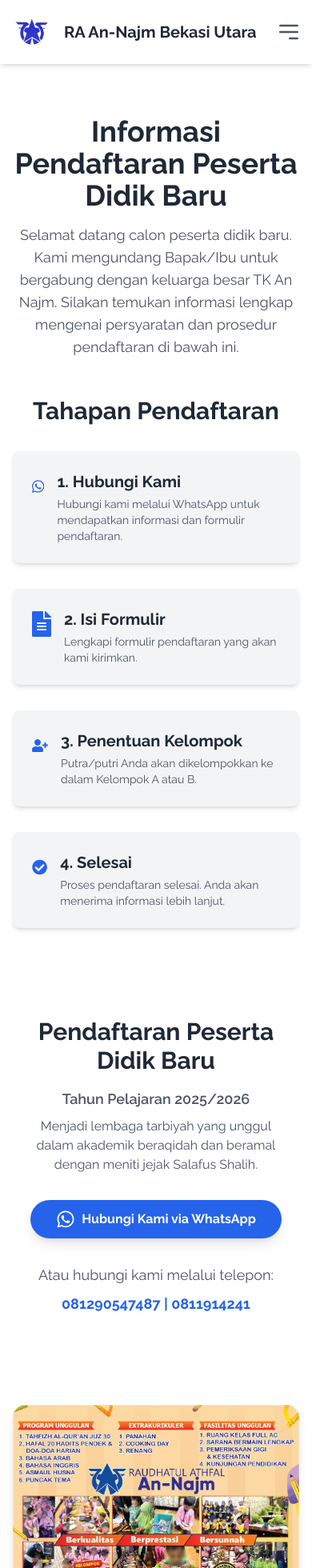
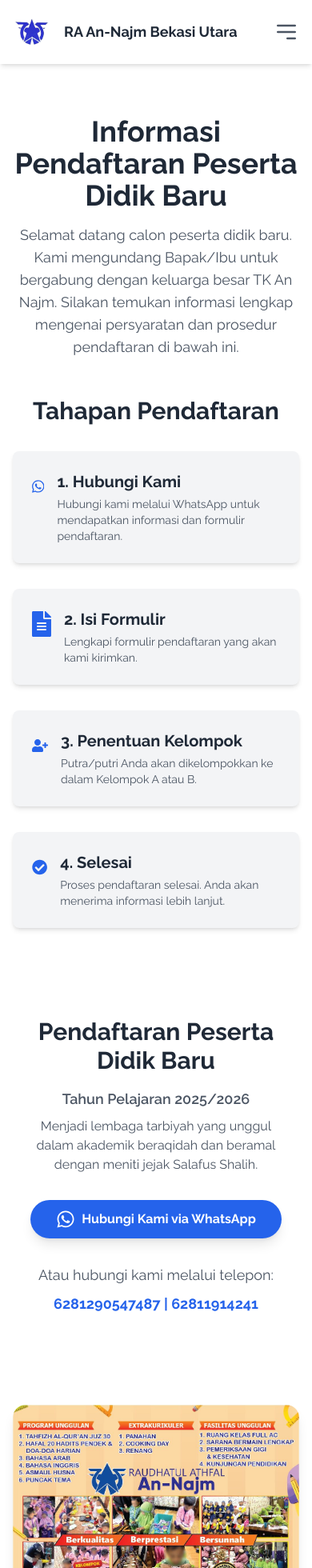
Before and after one commit to s-erzv/annajm, a React (Vite) app: page /ppdb in a window 390 px wide. Shown: the top 1960 px of the page at 80% size. Built offline with nearby package versions, Linux system fonts and the light colour scheme.

Commit message:
change the phone number

```diff
--- a/src/components/Header.jsx
+++ b/src/components/Header.jsx
@@ -13,7 +13,7 @@ const Header = () => {
           <Link to="/">
             <img src={LogoAnNajm} alt="Logo RA An-Najm" className="h-12" />
           </Link>
-          <h1 className="md:block text-xl font-bold text-heading-dark">RA An-Najm Bekasi Utara</h1>
+          <h1 className="text-lg md:block md:text-xl font-bold text-heading-dark">RA An-Najm Bekasi Utara</h1>
         </div>
 
         <div className="flex items-center space-x-6">
--- a/src/components/Pendaftaran.jsx
+++ b/src/components/Pendaftaran.jsx
@@ -2,8 +2,8 @@ import React from 'react';
 import { FaWhatsapp } from 'react-icons/fa';
 
 const Pendaftaran = () => {
-  const primaryPhone = "081290547487";
-  const secondaryPhone = "0811914241";
+  const primaryPhone = "6281290547487";
+  const secondaryPhone = "62811914241";
 
   const whatsappLink = `https://wa.me/${primaryPhone}?text=Assalamualaikum%2C%20saya%20tertarik%20untuk%20mendaftarkan%20anak%20saya%20di%20TK%20An%20Najm.%20Mohon%20informasi%20selanjutnya.`;
 
```
